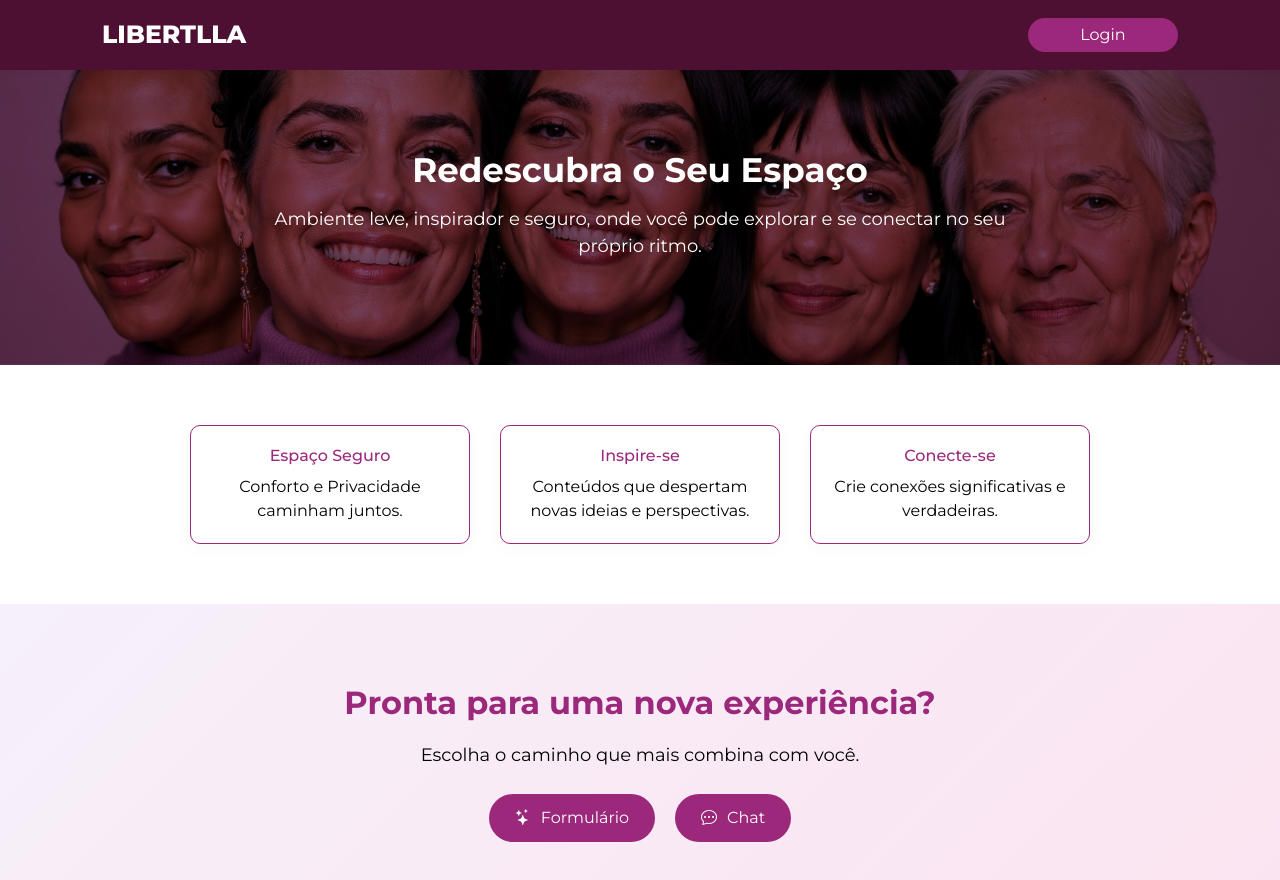
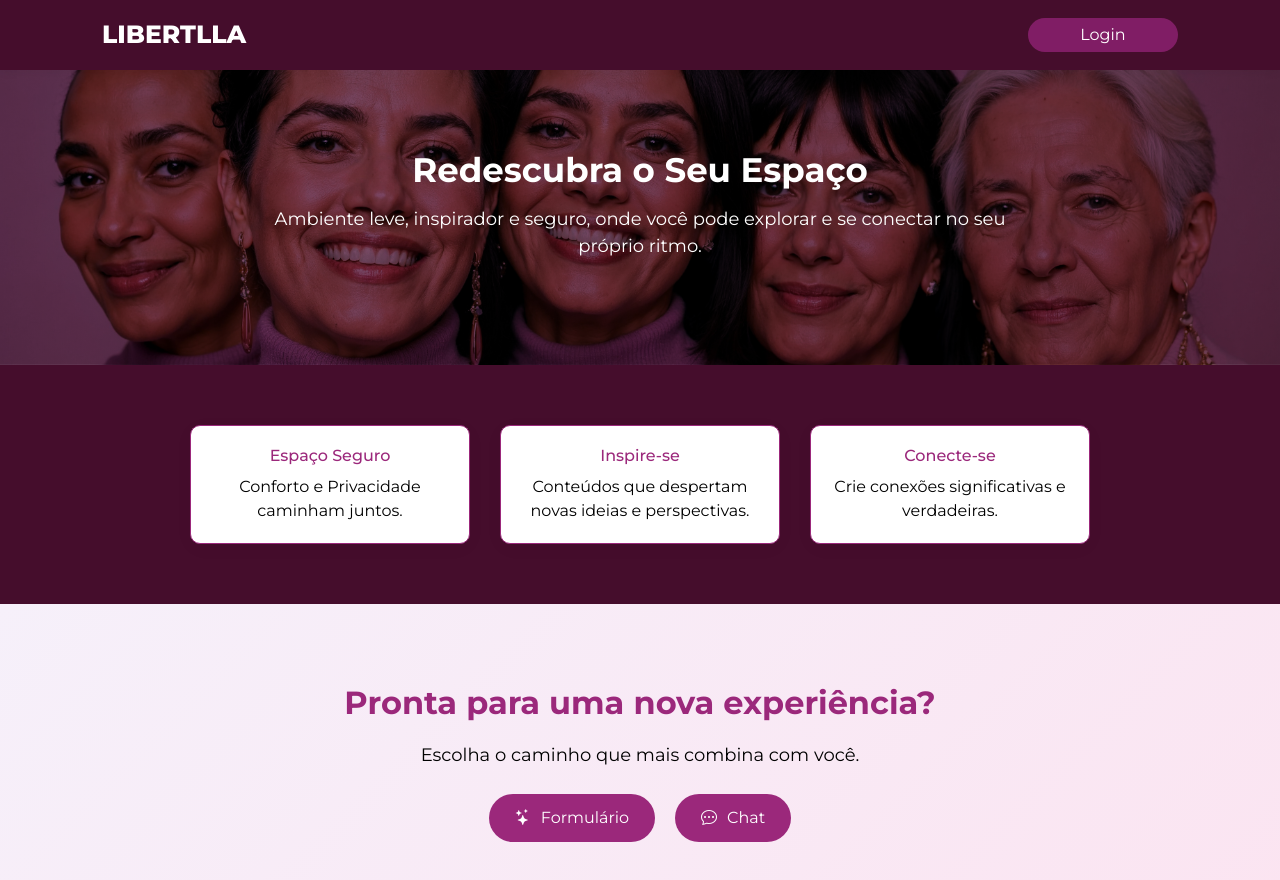
Before and after one commit to LucasGuedes-s/Libertlla, a Vue app in the folder front-end/: page / in a window 1280 px wide. Shown: the top 880 px of the page. Built offline with nearby package versions, Linux system fonts and the light colour scheme.

Commit message:
Alterações no Front-End

```diff
--- a/front-end/src/components/NavBar.vue
+++ b/front-end/src/components/NavBar.vue
@@ -40,7 +40,7 @@ body {
   font-family: Arial, sans-serif;
 }
 .navbar{
-  background-color: #4D1032;
+  background-color: #450d2c;
   height: 70px;
 }
 .navbar-brand{
@@ -70,6 +70,7 @@ body {
   text-align: center;
   margin-right: 50px;
   border-radius: 50px;
-  background: linear-gradient(45deg, #9B287B, #9B287B);
+  background: linear-gradient(45deg, #801d65, #801d65);
 }
+
 </style>
--- a/front-end/src/views/HomeView.vue
+++ b/front-end/src/views/HomeView.vue
@@ -60,6 +60,7 @@ export default {
   flex-direction: column;
   align-items: center;
   width: 100%;
+  background-color: #450d2c;
 }
 
 nav {
@@ -80,6 +81,7 @@ nav {
   background-blend-mode: multiply;
   background-size: cover;
   background-position: center;
+
 }
 
 .div-content {
--- a/front-end/src/views/LoginView.vue
+++ b/front-end/src/views/LoginView.vue
@@ -68,7 +68,7 @@
   padding: 0.75rem;
   font-size: 1rem;
   border: 1px solid #9B287B;
-  border-radius: 10px;
+  border-radius: 4px;
   margin-bottom: 1rem;
   background-color: #4D10;
   color: #ffffff;
@@ -85,7 +85,7 @@
   color: #ffffff;
   background-color: #9B287B;
   border: none;
-  border-radius: 10px;
+  border-radius: 4px;
   font-family: "Montserrat", sans-serif;
   margin-top: 1.5rem;
 }
```
